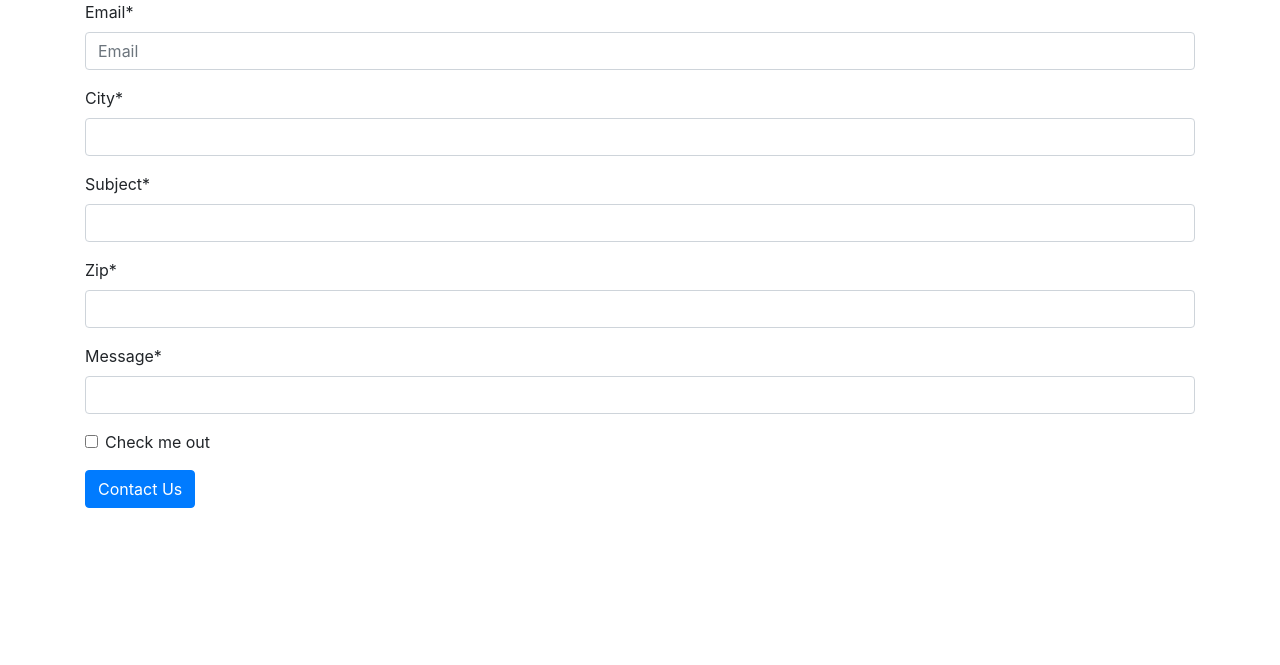
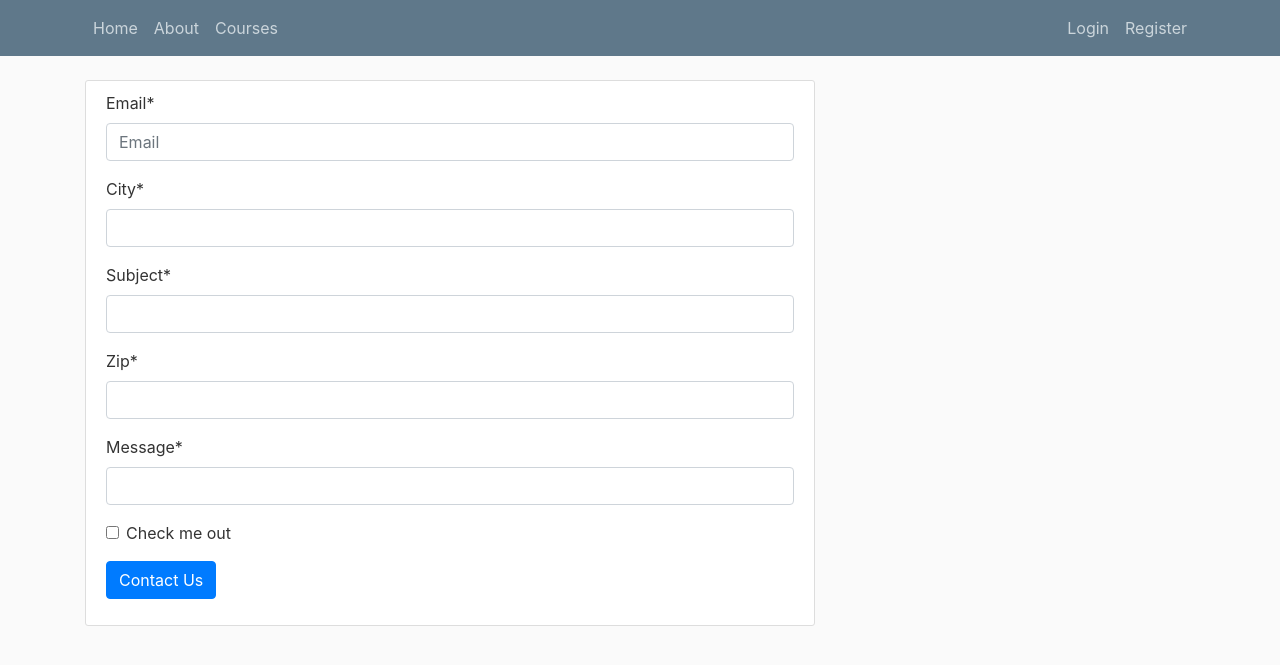
Before and after one commit to mramsinwar/Classroom, a Django app: page /contact-us/email/ in a window 1280 px wide. Shown: the top 665 px of the page. Run offline with Django 3.2, Linux system fonts and the light colour scheme; parts of the project's set-up code (start-up, migrations or seed data) failed here and were passed over; some libraries are stand-ins or nearby versions.

Commit message:
template issue fixed

```diff
--- a/OnlineClassroom/settings.py
+++ b/OnlineClassroom/settings.py
@@ -33,6 +33,7 @@ INSTALLED_APPS = [
     'doubts.apps.DoubtsConfig',
     'users.apps.UsersConfig',
     'crispy_forms',
+    'crispy_bootstrap4',
     # 'social_django',
     # 'social_login',
     # 'coverage',
@@ -129,6 +130,7 @@ MEDIA_ROOT = os.path.join(BASE_DIR, 'media')
 MEDIA_URL = '/media/'
 
 CRISPY_TEMPLATE_PACK = 'bootstrap4'
+CRISPY_ALLOWED_TEMPLATE_PACKS = "bootstrap4"
 
 LOGIN_REDIRECT_URL = 'classroom-home'
 LOGIN_URL = 'login'
--- a/contactus/templates/contactus/base.html
+++ b/contactus/templates/contactus/base.html
@@ -1,14 +1,65 @@
-<!doctype html>
-<html lang="en">
+{% load static %}
+<html>
 <head>
-  <meta charset="utf-8">
-  <meta name="viewport" content="width=device-width, initial-scale=1, shrink-to-fit=no">
-  <link rel="stylesheet" href="https://stackpath.bootstrapcdn.com/bootstrap/4.1.3/css/bootstrap.min.css" integrity="sha384-MCw98/SFnGE8fJT3GXwEOngsV7Zt27NXFoaoApmYm81iuXoPkFOJwJ8ERdknLPMO" crossorigin="anonymous">
+
+    <!-- Required meta tags -->
+    <meta charset="utf-8">
+    <meta name="viewport" content="width=device-width, initial-scale=1, shrink-to-fit=no">
+
+    <!-- Bootstrap CSS -->
+    <link rel="stylesheet" href="https://maxcdn.bootstrapcdn.com/bootstrap/4.0.0/css/bootstrap.min.css" integrity="sha384-Gn5384xqQ1aoWXA+058RXPxPg6fy4IWvTNh0E263XmFcJlSAwiGgFAW/dAiS6JXm" crossorigin="anonymous">
+
+    <link rel="stylesheet" type="text/css" href="{% static 'doubts/main.css' %}">
+
 </head>
 <body>
-  <div class="container">
-    {% block content %}
-    {% endblock %}
-  </div>
+    <header class="site-header">
+      <nav class="navbar navbar-expand-md navbar-dark bg-steel fixed-top">
+        <div class="container">
+<!--          <a class="navbar-brand mr-4" href="{% url 'doubts-home' %}">Ask Doubts</a>-->
+          <button class="navbar-toggler" type="button" data-toggle="collapse" data-target="#navbarToggle" aria-controls="navbarToggle" aria-expanded="false" aria-label="Toggle navigation">
+          <span class="navbar-toggler-icon"></span>
+          </button>
+          <div class="collapse navbar-collapse" id="navbarToggle">
+            <div class="navbar-nav mr-auto">
+              <a class="nav-item nav-link" href="{% url 'classroom-home' %}">Home</a>
+              <a class="nav-item nav-link" href="{% url 'doubts-about' %}">About</a>
+              <a class="nav-item nav-link" href="{% url 'courses-home' %}">Courses</a>
+            </div>
+            <!-- Navbar Right Side -->
+            <div class="navbar-nav">
+              {% if user.is_authenticated %}
+                <a class="nav-item nav-link" href="{% url 'doubts-create' %}">New Post</a>
+                <a class="nav-item nav-link" href="{% url 'profile' %}">Profile</a>
+                <a class="nav-item nav-link" href="{% url 'logout' %}">Logout</a>
+              {% else %}
+                <a class="nav-item nav-link" href="{% url 'login' %}">Login</a>
+                <a class="nav-item nav-link" href="{% url 'register' %}">Register</a>
+              {% endif %}
+            </div>
+          </div>
+        </div>
+      </nav>
+    </header>
+    <main role="main" class="container">
+      <div class="row">
+        <div class="col-md-8">
+          {% if messages %}
+            {% for message in messages %}
+              <div class="alert alert-{{ message.tags }}">
+                {{ message }}
+              </div>
+            {% endfor %}
+          {% endif %}
+          {% block content %}{% endblock %}
+        </div>
+      </div>
+    </main>
+
+    <!-- Optional JavaScript -->
+    <!-- jQuery first, then Popper.js, then Bootstrap JS -->
+    <script src="https://code.jquery.com/jquery-3.2.1.slim.min.js" integrity="sha384-KJ3o2DKtIkvYIK3UENzmM7KCkRr/rE9/Qpg6aAZGJwFDMVNA/GpGFF93hXpG5KkN" crossorigin="anonymous"></script>
+    <script src="https://cdnjs.cloudflare.com/ajax/libs/popper.js/1.12.9/umd/popper.min.js" integrity="sha384-ApNbgh9B+Y1QKtv3Rn7W3mgPxhU9K/ScQsAP7hUibX39j7fakFPskvXusvfa0b4Q" crossorigin="anonymous"></script>
+    <script src="https://maxcdn.bootstrapcdn.com/bootstrap/4.0.0/js/bootstrap.min.js" integrity="sha384-JZR6Spejh4U02d8jOt6vLEHfe/JQGiRRSQQxSfFWpi1MquVdAyjUar5+76PVCmYl" crossorigin="anonymous"></script>
 </body>
 </html>
--- a/contactus/templates/contactus/email.html
+++ b/contactus/templates/contactus/email.html
@@ -2,9 +2,11 @@
 {% load crispy_forms_tags %}
 
 {% block content %}
-  <form method="post">
-    {% csrf_token %}
-    {{ form|crispy }}
-    <button type="submit" class="btn btn-primary">Contact Us</button>
-  </form>
+    <div class="content-section">
+      <form method="post">
+        {% csrf_token %}
+        {{ form|crispy }}
+        <button type="submit" class="btn btn-primary">Contact Us</button>
+      </form>
+    </div>
 {% endblock %}
--- a/contactus/views.py
+++ b/contactus/views.py
@@ -18,7 +18,7 @@ def emailView(request):
                 send_mail(subject, message, email, ['admin@example.com'])
             except BadHeaderError:
                 return HttpResponse('Invalid header found.')
-            return redirect('success')
+            return redirect('successView')
     return render(request, "contactus/email.html", {'form': form})
 
 
--- a/courses/templates/courses/homepage.html
+++ b/courses/templates/courses/homepage.html
@@ -19,7 +19,11 @@
     <nav>
       <ul>
         <li><a href="{% url 'courses-home' %}">Courses</a></li>
-        <li><a href="{% url 'register' %}">SignUp</a></li>
+        {% if user.is_authenticated %}
+          <li><a href="{% url 'profile' %}">Profile</a></li>
+        {% else %}
+          <li><a href="{% url 'register' %}">SignUp</a></li>
+        {% endif %}
         <li><a href="{% url 'doubts-home' %}">AskUs</a></li>
         <li><a href="{% url 'emailView' %}">Contact</a></li>
       </ul>
--- a/courses/urls.py
+++ b/courses/urls.py
@@ -16,6 +16,6 @@ urlpatterns = [
     path('courses/<int:pk>/update/', CoursesUpdateView.as_view(), name='courses-update'),
     path('courses/<int:pk>/delete/', CoursesDeleteView.as_view(), name='courses-delete'),
     path('courses/about', views.about, name='courses-about'),
-    path('course/added_to_course',views.accepted, name='course-added'),
-    path('',views.homepage,name='classroom-home')
+    path('course/added_to_course', views.accepted, name='course-added'),
+    path('', views.homepage, name='classroom-home')
 ]
```
Also changed, not shown: db.sqlite3.
